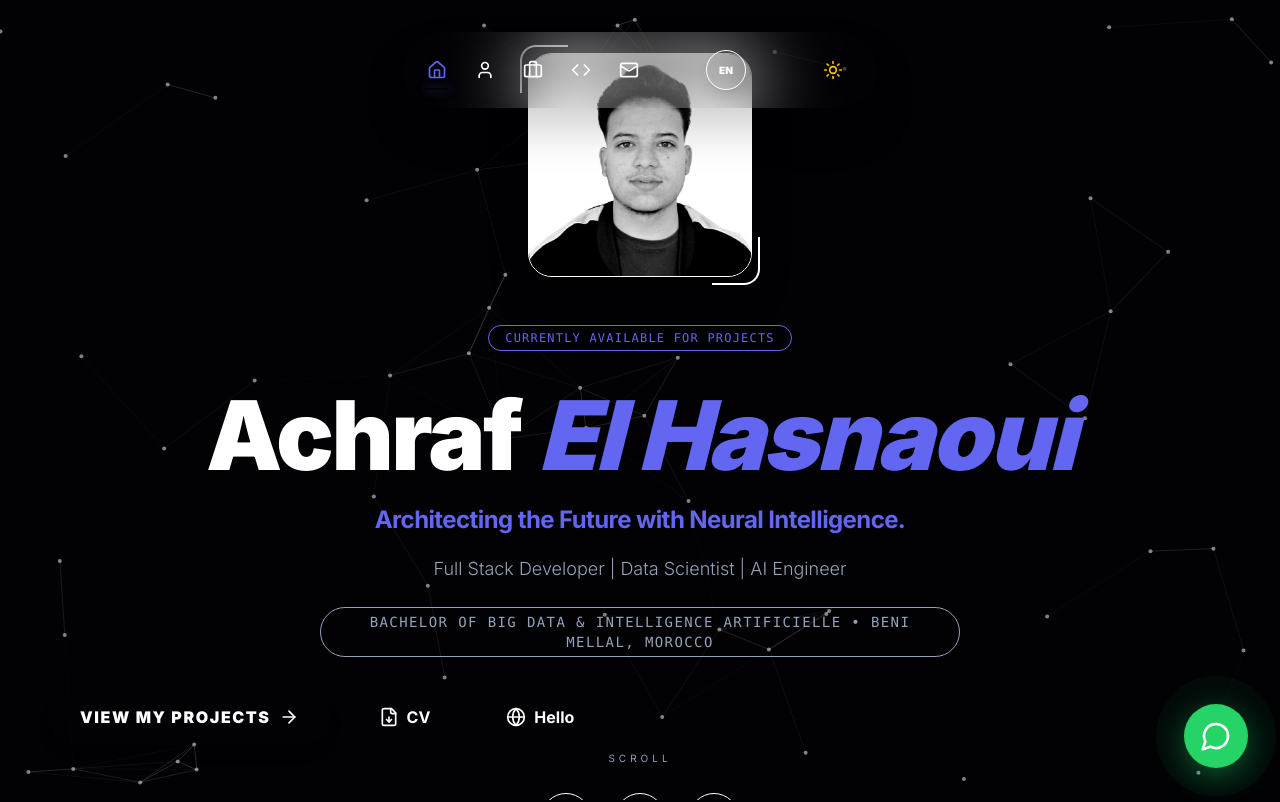
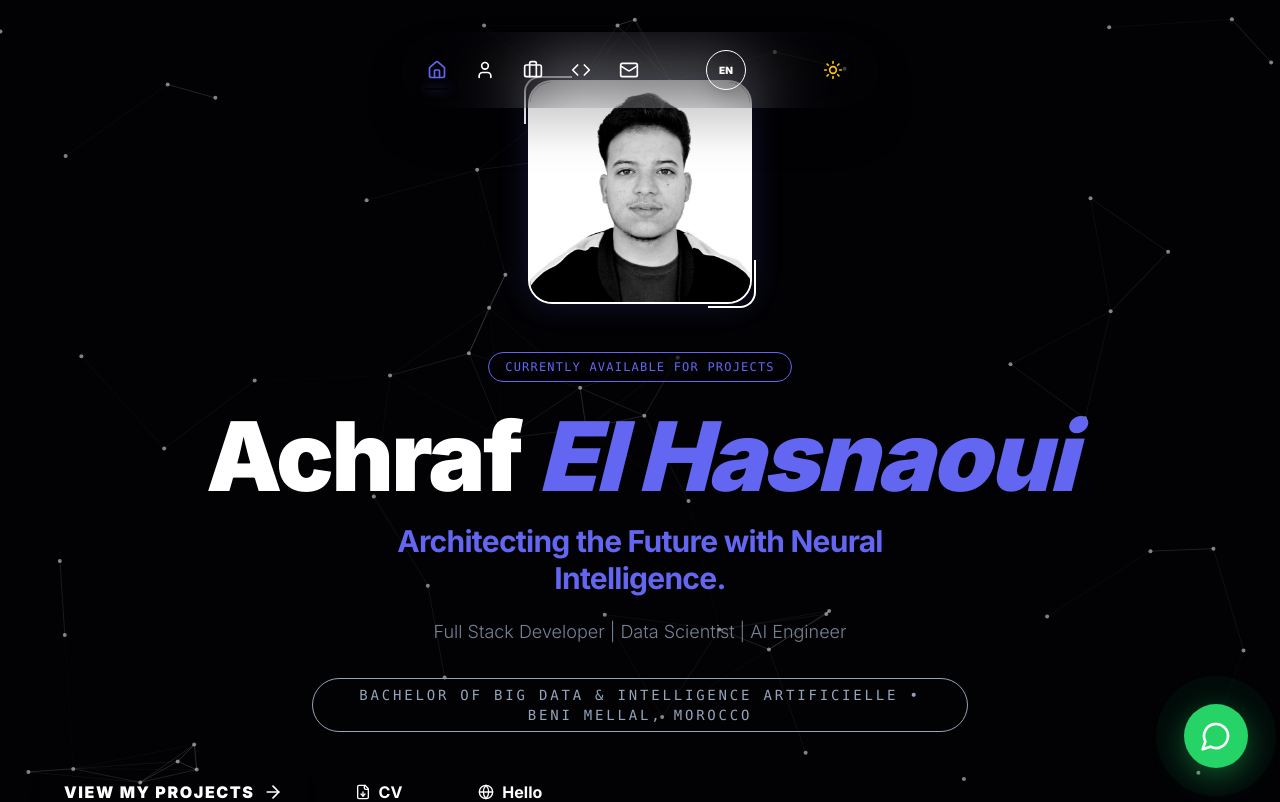
Before and after one commit to Achrafel88/badrportfolio, a Next.js app: page / in a window 1280 px wide. Shown: the top 802 px of the page. Built offline with nearby package versions, Linux system fonts and the light colour scheme.

Commit message:
Fix: Finalize mobile centering for loading screen and hero design

```diff
--- a/src/app/page.tsx
+++ b/src/app/page.tsx
@@ -76,31 +76,31 @@ const LoadingScreen = ({ locale }: { locale: string }) => {
     <motion.div
       exit={{ y: -1000, opacity: 0 }}
       transition={{ duration: 0.8, ease: [0.76, 0, 0.24, 1] }}
-      className="fixed inset-0 z-100 flex flex-col items-center justify-center bg-background text-foreground"
+      className="fixed inset-0 z-[100] flex items-center justify-center bg-background text-foreground overflow-hidden"
     >
-      <div className="relative flex flex-col items-center">
+      <div className="flex flex-col items-center justify-center px-6 w-full max-w-md">
         {/* Brain Logo Animation */}
         <motion.div
           initial={{ opacity: 0, scale: 0.5 }}
           animate={{ opacity: 1, scale: 1 }}
-          className="relative mb-12"
+          className="relative mb-8 md:mb-12 flex items-center justify-center"
         >
           <motion.div
             animate={{
-              scale: [1, 1.1, 1],
-              opacity: [0.8, 1, 0.8],
-              filter: ["drop-shadow(0 0 10px rgba(99, 102, 241, 0.4))", "drop-shadow(0 0 25px rgba(99, 102, 241, 0.8))", "drop-shadow(0 0 10px rgba(99, 102, 241, 0.4))"]
+              scale: [1, 1.05, 1],
+              opacity: [0.9, 1, 0.9],
+              filter: ["drop-shadow(0 0 10px rgba(99, 102, 241, 0.3))", "drop-shadow(0 0 20px rgba(99, 102, 241, 0.6))", "drop-shadow(0 0 10px rgba(99, 102, 241, 0.3))"]
             }}
             transition={{ duration: 3, repeat: Infinity, ease: "easeInOut" }}
-            className="w-32 h-32 md:w-48 md:h-48 rounded-full flex items-center justify-center glass border border-primary/20"
+            className="w-24 h-24 md:w-48 md:h-48 rounded-full flex items-center justify-center glass border border-primary/20"
           >
-            <BrainCircuit className="w-20 h-20 md:w-28 md:h-28 text-primary" />
+            <BrainCircuit className="w-12 h-12 md:w-28 md:h-28 text-primary" />
           </motion.div>
           {/* Synaptic Flash effects */}
           <motion.div
             animate={{
-              opacity: [0, 1, 0],
-              scale: [0.8, 1.2, 0.8],
+              opacity: [0, 0.5, 0],
+              scale: [0.8, 1.3, 0.8],
             }}
             transition={{ duration: 2, repeat: Infinity, delay: 0.5 }}
             className="absolute inset-0 rounded-full bg-primary/20 blur-xl -z-10"
@@ -110,14 +110,14 @@ const LoadingScreen = ({ locale }: { locale: string }) => {
         <motion.h2
           initial={{ opacity: 0, y: 20 }}
           animate={{ opacity: 1, y: 0 }}
-          className="text-4xl font-black uppercase tracking-[0.3em] mb-4 text-primary"
+          className="text-2xl md:text-4xl font-black uppercase tracking-[0.2em] md:tracking-[0.3em] mb-3 md:mb-4 text-primary text-center"
         >
           {title}
         </motion.h2>
         <motion.p
           animate={{ opacity: [0.3, 1, 0.3] }}
           transition={{ duration: 1.5, repeat: Infinity }}
-          className="text-foreground/40 text-sm font-mono uppercase tracking-[0.5em]"
+          className="text-foreground/40 text-[10px] md:text-sm font-mono uppercase tracking-[0.3em] md:tracking-[0.5em] text-center"
         >
           {text}
         </motion.p>
--- a/src/components/sections/Hero.tsx
+++ b/src/components/sections/Hero.tsx
@@ -11,7 +11,7 @@ export const Hero = () => {
   const t = translations[locale].hero;
 
   return (
-    <section id="hero" className="relative h-screen w-full flex items-center justify-center overflow-hidden pt-24">
+    <section id="hero" className="relative min-h-screen w-full flex items-center justify-center overflow-hidden pt-20 pb-12">
       <NeuralNetwork />
       <div className="container mx-auto px-6 z-10 text-center flex flex-col items-center">
         {/* Profile Image - Optimized for Mobile */}
@@ -19,9 +19,9 @@ export const Hero = () => {
           initial={{ opacity: 0, scale: 0.9 }}
           animate={{ opacity: 1, scale: 1 }}
           transition={{ duration: 1 }}
-          className="relative mb-8 md:mb-12"
+          className="relative mb-6 md:mb-12"
         >
-          <div className="w-32 h-32 sm:w-40 sm:h-40 md:w-56 md:h-56 rounded-3xl overflow-hidden border border-foreground/10 bg-background/50 backdrop-blur-sm shadow-2xl">
+          <div className="w-32 h-32 sm:w-40 sm:h-40 md:w-56 md:h-56 rounded-[2rem] md:rounded-3xl overflow-hidden border-2 border-primary/20 bg-background/50 backdrop-blur-sm shadow-[0_0_30px_rgba(99,102,241,0.2)]">
             <Image
               src="/me.png"
               alt="Achraf El Hasnaoui"
@@ -32,15 +32,15 @@ export const Hero = () => {
             />
           </div>
           {/* Subtle accent corner */}
-          <div className="absolute -bottom-2 -right-2 w-10 h-10 md:w-12 md:h-12 border-b-2 border-r-2 border-primary/50 rounded-br-2xl" />
-          <div className="absolute -top-2 -left-2 w-10 h-10 md:w-12 md:h-12 border-t-2 border-l-2 border-primary/50 rounded-tl-2xl" />
+          <div className="absolute -bottom-1 -right-1 w-8 h-8 md:w-12 md:h-12 border-b-2 border-r-2 border-primary/50 rounded-br-2xl" />
+          <div className="absolute -top-1 -left-1 w-8 h-8 md:w-12 md:h-12 border-t-2 border-l-2 border-primary/50 rounded-tl-2xl" />
         </motion.div>
 
         <motion.div
           initial={{ scale: 0.8, opacity: 0 }}
           animate={{ scale: 1, opacity: 1 }}
           transition={{ duration: 1 }}
-          className="mb-8 px-4 py-1 rounded-full border border-primary/30 bg-primary/10 backdrop-blur-md text-primary font-mono text-xs tracking-widest uppercase"
+          className="mb-6 px-4 py-1.5 rounded-full border border-primary/30 bg-primary/10 backdrop-blur-md text-primary font-mono text-[10px] md:text-xs tracking-widest uppercase"
         >
           {t.status}
         </motion.div>
@@ -49,7 +49,7 @@ export const Hero = () => {
           initial={{ y: 50, opacity: 0 }}
           animate={{ y: 0, opacity: 1 }}
           transition={{ duration: 0.8, delay: 0.2 }}
-          className="text-4xl sm:text-5xl md:text-8xl font-black tracking-tight mb-4 text-foreground leading-[1.1]"
+          className="text-4xl sm:text-6xl md:text-8xl font-black tracking-tight mb-4 text-foreground leading-[1.05]"
         >
           {t.title} <span className="text-primary italic block md:inline">{t.subtitle}</span>
         </motion.h1>
@@ -58,42 +58,44 @@ export const Hero = () => {
           initial={{ y: 30, opacity: 0 }}
           animate={{ y: 0, opacity: 1 }}
           transition={{ duration: 0.8, delay: 0.4 }}
-          className="text-lg md:text-2xl font-light mb-8 max-w-2xl text-muted px-4"
+          className="text-base md:text-2xl font-light mb-8 max-w-2xl text-muted px-2"
         >
-          <span className="block text-primary font-bold mb-3 md:mb-4 tracking-tight leading-tight">
+          <span className="block text-primary font-bold mb-3 md:mb-4 tracking-tight leading-tight text-lg md:text-3xl">
             {t.tagline}
           </span>
-          <span className="text-sm md:text-lg">{t.description}</span>
-          <span className="block text-[10px] md:text-sm text-primary/70 mt-4 md:mt-6 font-mono tracking-widest uppercase border border-primary/20 py-1 px-4 rounded-full w-fit mx-auto">{t.licence}</span>
+          <span className="text-sm md:text-lg opacity-80">{t.description}</span>
+          <span className="block text-[9px] md:text-sm text-primary/70 mt-5 md:mt-8 font-mono tracking-[0.2em] uppercase border border-primary/20 py-1.5 px-5 rounded-full w-fit mx-auto bg-primary/5">
+            {t.licence}
+          </span>
         </motion.div>
 
         <motion.div
           initial={{ y: 30, opacity: 0 }}
           animate={{ y: 0, opacity: 1 }}
           transition={{ duration: 0.8, delay: 0.6 }}
-          className="flex flex-col sm:flex-row gap-3 md:gap-4 mb-12 w-full max-w-sm md:max-w-none px-6"
+          className="flex flex-col sm:flex-row gap-3 md:gap-4 mb-10 w-full max-w-[280px] sm:max-w-none px-4"
         >
           <a
             href="#projects"
-            className="w-full sm:w-auto px-8 py-4 bg-primary text-foreground rounded-2xl md:rounded-full font-black flex items-center justify-center gap-2 hover:bg-primary/80 transition-all shadow-lg shadow-primary/20 hover:-translate-y-1 text-xs md:text-base uppercase tracking-widest"
+            className="w-full sm:w-auto px-6 py-4 bg-primary text-foreground rounded-2xl font-black flex items-center justify-center gap-2 hover:bg-primary/80 transition-all shadow-lg shadow-primary/20 hover:-translate-y-1 text-xs md:text-base uppercase tracking-widest"
           >
-            {t.view_projects} <ArrowRight className="w-5 h-5 rtl:rotate-180" />
+            {t.view_projects} <ArrowRight className="w-4 h-4 md:w-5 md:h-5 rtl:rotate-180" />
           </a>
 
           <div className="flex gap-3 w-full sm:w-auto">
             <a
               href="/Achraf_CV2.pdf"
               download
-              className="flex-1 sm:flex-none px-4 md:px-8 py-4 glass text-foreground rounded-2xl md:rounded-full font-bold border-foreground/10 hover:bg-foreground/10 transition-all hover:-translate-y-1 flex items-center justify-center gap-2 text-xs md:text-base"
+              className="flex-1 sm:flex-none px-4 md:px-8 py-4 glass text-foreground rounded-2xl font-bold border-foreground/10 hover:bg-foreground/10 transition-all hover:-translate-y-1 flex items-center justify-center gap-2 text-xs md:text-base"
             >
-               <FileDown className="w-4 h-4 md:w-5 md:h-5" /> {t.download_cv.split(' ')[1] || 'CV'}
+               <FileDown className="w-4 h-4" /> {t.download_cv.split(' ')[1] || 'CV'}
             </a>
             <a
               href="https://wa.me/212604539887"
               target="_blank"
-              className="flex-1 sm:flex-none px-4 md:px-8 py-4 glass text-foreground rounded-2xl md:rounded-full font-bold border-foreground/10 hover:bg-foreground/10 transition-all hover:-translate-y-1 flex items-center justify-center gap-2 text-xs md:text-base"
+              className="flex-1 sm:flex-none px-4 md:px-8 py-4 glass text-foreground rounded-2xl font-bold border-foreground/10 hover:bg-foreground/10 transition-all hover:-translate-y-1 flex items-center justify-center gap-2 text-xs md:text-base"
             >
-               <Globe className="w-4 h-4 md:w-5 md:h-5" /> Hello
+               <Globe className="w-4 h-4" /> Hello
             </a>
           </div>
         </motion.div>
```
Also changed, not shown: src/components/sections/Skills.tsx (+10 -10 lines), src/components/ui/ProjectCard.tsx (+13 -13 lines).
